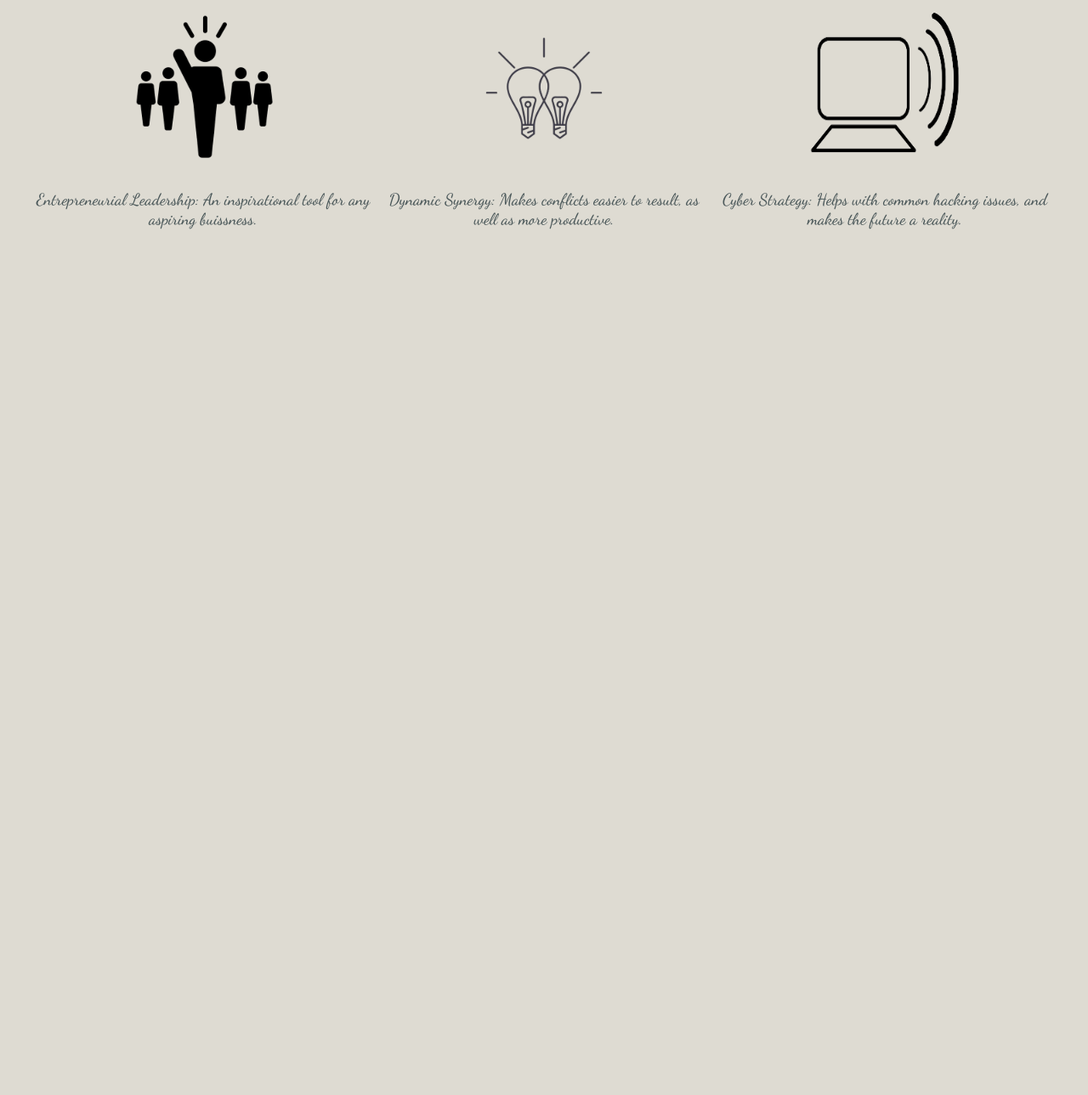
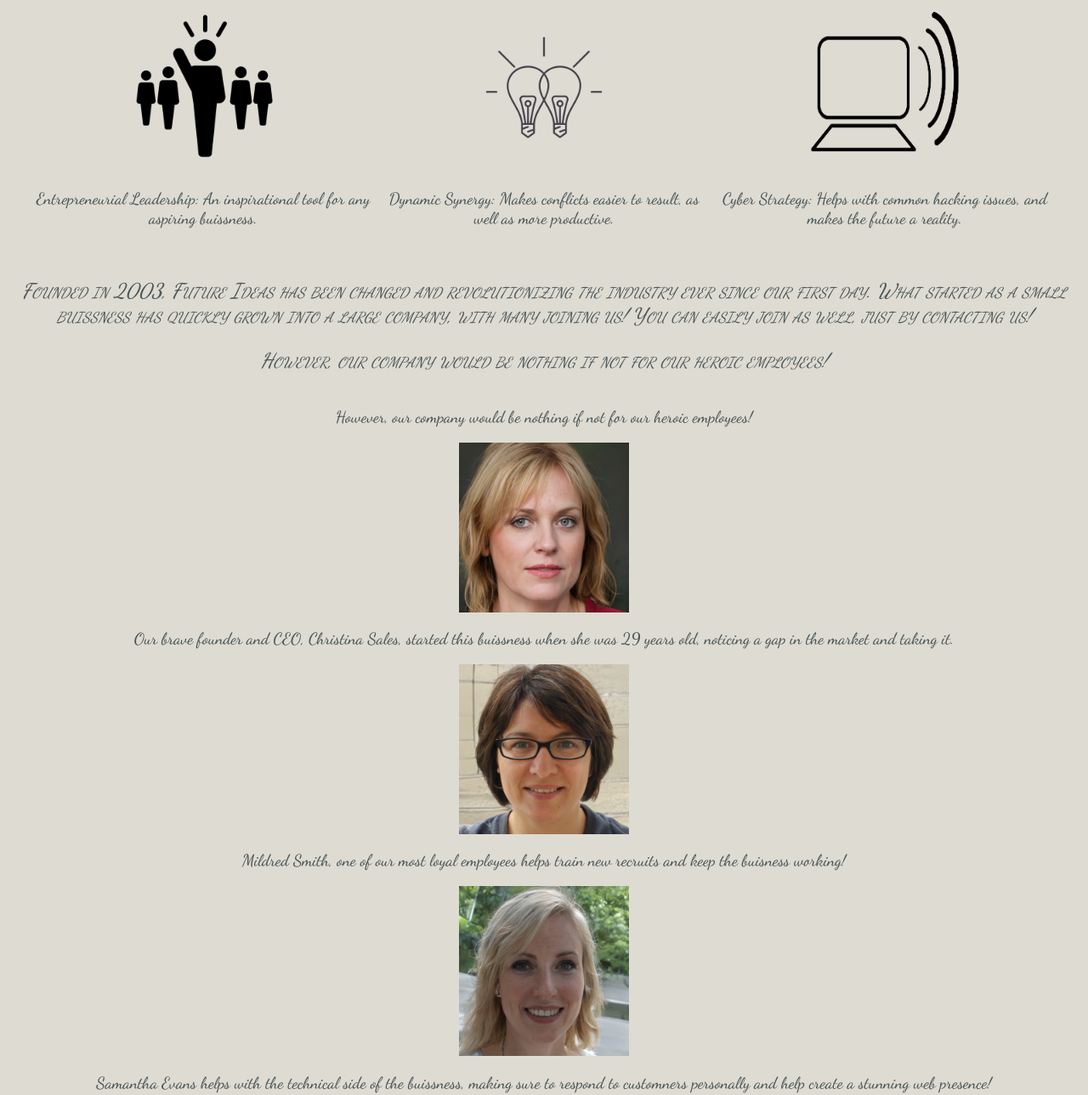
Before and after one commit to error-message2017/RealCompanyWebsite, a plain HTML site: page index.html in a window 1280 px wide. Shown: the part 513-1802 px from the top of the page at 85% size. Before the commit the page ends 842 px from the top, so only its background shows below. Drawn offline with Linux system fonts and the light colour scheme; a web font is replaced by a local one.

Commit message:
Add files via upload

```diff
--- a/index.html
+++ b/index.html
@@ -44,6 +44,29 @@
                 <p>Cyber Strategy: Helps with common hacking issues, and makes the future a reality.</p>
             </div>
         </div>
+
+        <div class="aboutus">
+            <p> Founded in 2003, Future Ideas has been changed and revolutionizing the industry ever since our first day. What started as a small buissness has quickly grown into a large company, with many joining us! You can easily join as well, just by contacting us!</p>
+            <p>However, our company would be nothing if not for our heroic employees!</p>
+
+        </div>
+        <div class="people">
+            <p>However, our company would be nothing if not for our heroic employees!</p>
+            <div class="person">
+                <img src="images/person1.jpg" alt="picture">
+                <p>Our brave founder and CEO, Christina Sales, started this buissness when she was 29 years old, noticing a gap in the market and taking it.</p>
+            </div>
+            <div class="person">
+                <img src="images/person2.jpg" alt="Absolutely PERFECT.">
+                <p>Mildred Smith, one of our most loyal employees helps train new recruits and keep the buisness working!</p>
+            </div>
+            <div class="person">
+                <img src= "images/person3.jpg" alt="Amazing, WOW!">
+                <p>Samantha Evans helps with the technical side of the buissness, making sure to respond to customners personally and help create a stunning web presence!</p>
+            </div>
+        </div>
+
+
     </body>
 
 </html>
--- a/stylesheet.css
+++ b/stylesheet.css
@@ -29,10 +29,10 @@ li:hover {
     background-color:4a5759;
     color: b0c4b1;
     text-align: center;
-    font-size: 1.5rem;
     font-variant: small-caps;
     font-style:oblique;
-    font-family: 'Dancing Script', cursive;;
+    font-family: 'Babylonica', cursive;;
+    font-size: 1.5rem;
     padding-right: 0;
 
 }
@@ -75,6 +75,24 @@ img {
     font-size: 1.2rem;
 }
 
+.aboutus {
+    text-align: center;
+    font-variant: small-caps;
+    font-style:oblique;
+    font-family: 'Dancing Script', cursive;;
+    font-size: 1.5rem;
+    color: 4a5759;
+}
+
+.people {
+    text-align: center;
+    margin: 40px;
+    color: 4a5759;
+    font-style:normal;
+    font-family: 'Dancing Script', cursive;;
+    font-size: 1.2rem;
+}
+
 @media screen and (min-width: 700px) {
     ul {
         text-align: right;
```
Also changed, not shown: images/person1.jpg (added), images/person2.jpg (added), images/person3.jpg (added), images/stockphoto.jpg (added).
